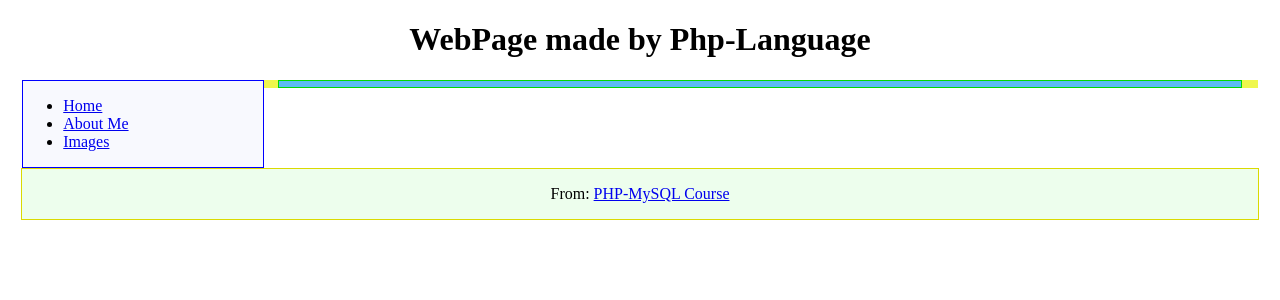
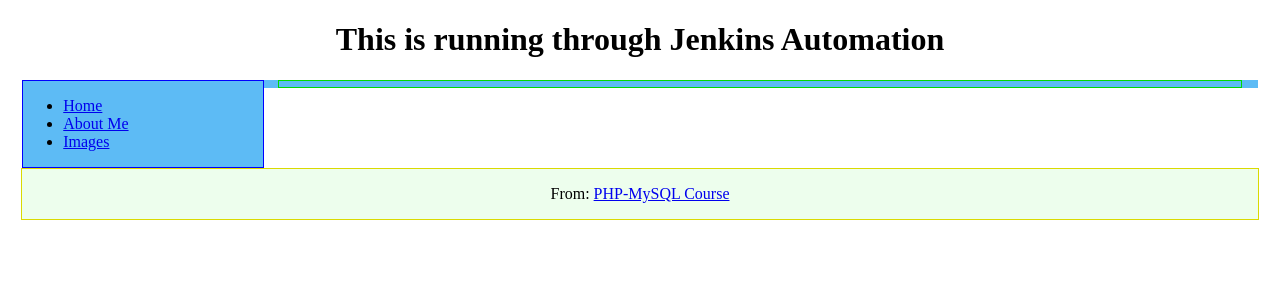
Before and after one commit to workrav/jenkinsbuild, a PHP site: page /index.php in a window 1280 px wide. Shown: the top 300 px of the page. Run offline with PHP 8.4, Linux system fonts and the light colour scheme.

Commit message:
Evening changes

```diff
--- a/index.php
+++ b/index.php
@@ -4,7 +4,7 @@
 // create an array with data for title, and meta, for each page
 $pgdata = array();
 $pgdata['index'] = array(
- 'title'=>'WebPage made by Php-Language',
+ 'title'=>'This is running through Jenkins Automation',
  'description'=>'Here add the description for Home page',
  'keywords'=>'meta keywords, for, home page'
 );
@@ -49,13 +49,13 @@ header('Content-type: text/html; charset=utf-8');
  position:relative;
  width:99%;
  margin:0.5em auto;
- background:#eff74d;
+ background:#5dbbf5;
  }
  #menu {
  float:left;
  width:15em;
  margin:0 auto;
- background:#f8f9fe;
+ background:#5dbbf5;
  border:1px solid blue;
  text-align:left;
  }
```
